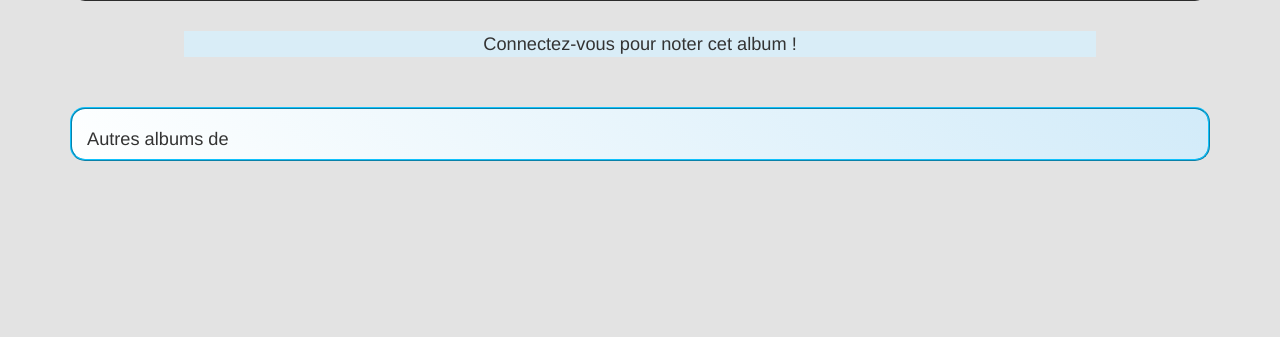
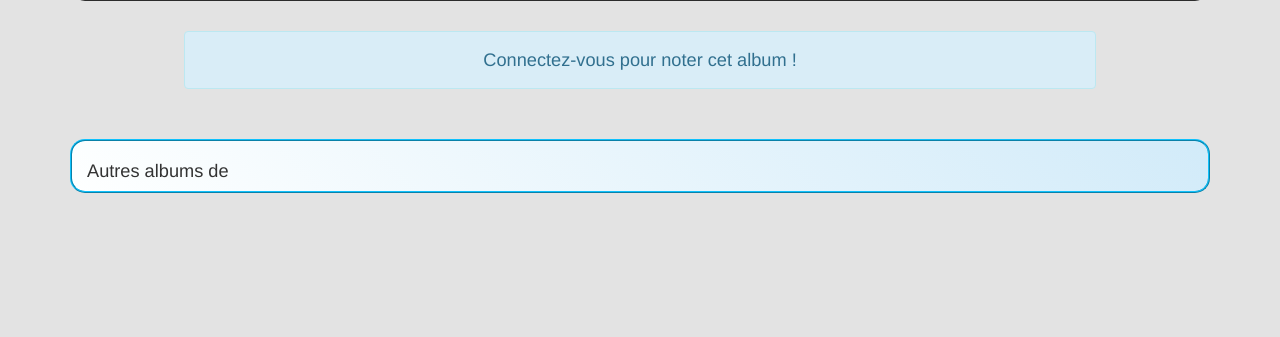
Before and after one commit to jules-larue/myJukebox, a Flask app: template app/templates/album_page.html in a window 1280 px wide. Shown: the part 463-800 px from the top of the page. Run offline with Flask 2, Linux system fonts and the light colour scheme; the template is opened without the code that fills it, so the values that code supplies are empty; some libraries are stand-ins or nearby versions.

Commit message:
légère refonte graphique du message d'info si on déjà ou pas noté un album

```diff
--- a/app/static/album_page.css
+++ b/app/static/album_page.css
@@ -107,7 +107,7 @@
     background-color:#efefb6;
 }
 
-.bg-info{
+.alert-info{
     margin-top:30px;
     margin-left:auto;
     margin-right:auto;
--- a/app/templates/album_page.html
+++ b/app/templates/album_page.html
@@ -80,13 +80,13 @@
   </ul>
 
   {% else %}<!-- Album déjà noté -->
-  <p class="bg-info text-center">
+  <p class="alert alert-info text-center">
     <span class="glyphicon glyphicon-info-sign"></span>Vous avez déjà noté cet album.
   </p>
   {% endif %}
 </div>
 {% else %}
-<p class="bg-info text-center">Connectez-vous pour noter cet album !</p>
+<p class="alert alert-info text-center">Connectez-vous pour noter cet album !</p>
 {% endif %}
 
 
```
